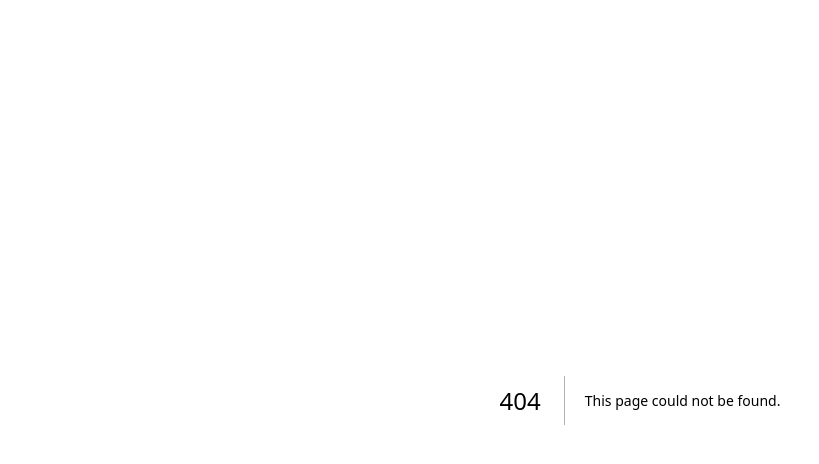
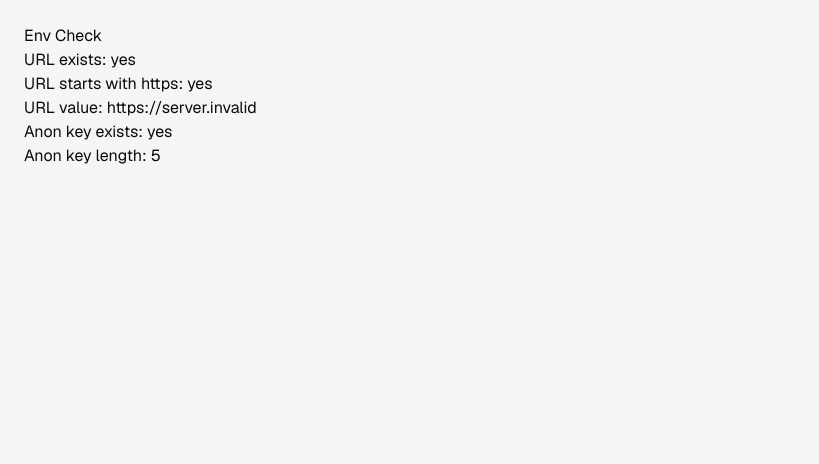
Before and after one commit to heyamasad220-ship-it/manaratee-app, a Next.js app: page /env-check in a window 1280 px wide. Before the commit this address had no page. Shown: the top 464 px of the page, without its empty margins (0-819 px from the left). Built offline with nearby package versions, Linux system fonts and the light colour scheme; no server answers.

Commit message:
Add env check page

```diff
--- /dev/null
+++ b/app/env-check/page.tsx
@@ -0,0 +1,15 @@
+export default function EnvCheckPage() {
+  const supabaseUrl = process.env.NEXT_PUBLIC_SUPABASE_URL
+  const anonKey = process.env.NEXT_PUBLIC_SUPABASE_ANON_KEY
+
+  return (
+    <div style={{ padding: 24 }}>
+      <h1>Env Check</h1>
+      <p>URL exists: {supabaseUrl ? "yes" : "no"}</p>
+      <p>URL starts with https: {supabaseUrl?.startsWith("https://") ? "yes" : "no"}</p>
+      <p>URL value: {supabaseUrl || "missing"}</p>
+      <p>Anon key exists: {anonKey ? "yes" : "no"}</p>
+      <p>Anon key length: {anonKey?.length || 0}</p>
+    </div>
+  )
+}
```
